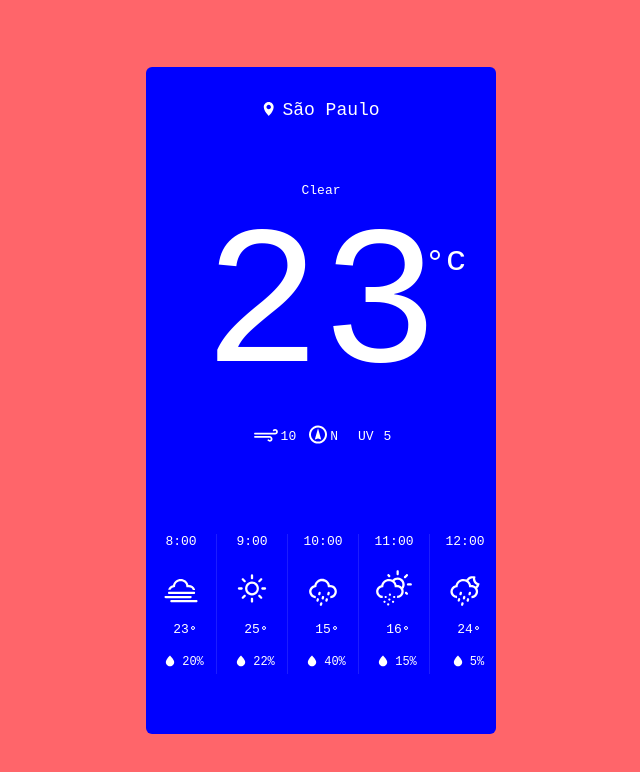
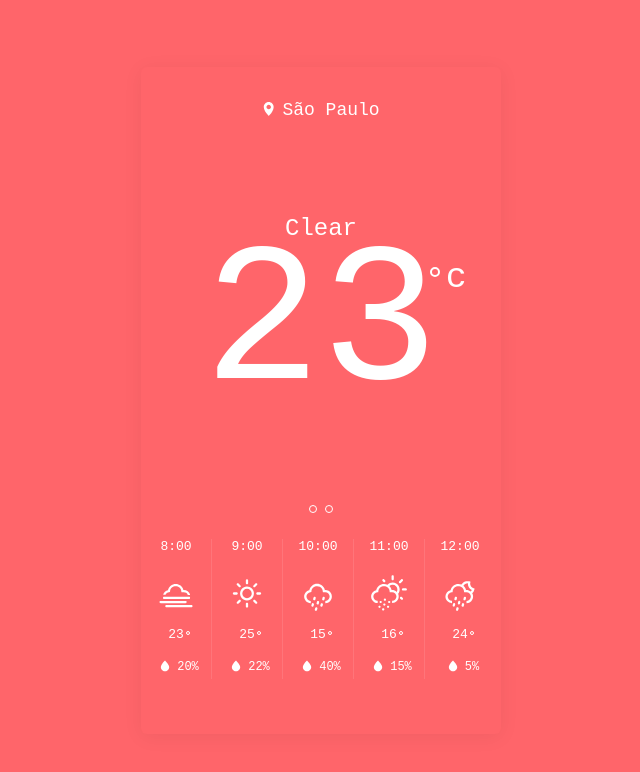
Before and after one commit to insionCEO/PWA-React-Weather-App, a React app: page / in a window 1280 px wide. Shown: the top 772 px of the page, without its empty margins (319-959 px from the left). Built offline with nearby package versions, Linux system fonts and the light colour scheme; no server answers.

Commit message:
wip styling

```diff
--- a/src/App.css
+++ b/src/App.css
@@ -11,6 +11,8 @@ body {
 .App {
   display: flex;
   flex-direction: column;
+  height: 100vh;
+  justify-content: space-between;
 }
 
 .current-condition {
@@ -58,6 +60,13 @@ body {
 .temperature__unit {
   display: flex;
   flex-direction: row;
+}
+
+.temperature__status {
+  font-size: 24px;
+  position: absolute;
+  text-align: center;
+  width: 100%;
 }
 
 .temperature__unit .temperature__unit-dot {
@@ -119,6 +128,7 @@ body {
 
 .wrapper-temperature {
   margin-top: 60px;
+  position: relative;
 }
 
 .uv {
@@ -142,8 +152,6 @@ body {
   display: flex;
   flex-direction: row;
   justify-content: center;
-  margin-bottom: 80px;
-  margin-top: 80px;
 }
 
 .forecast-hourly__item {
@@ -165,6 +173,7 @@ body {
   display: flex;
   flex-direction: row;
   justify-content: center;
+  margin-bottom: 20px;
 }
 
 .forecast-daily__item {
@@ -241,20 +250,48 @@ body {
   }
 
   .App {
-    background-color: blue;
+    background-color: #ff656a;
     border-radius: 6px;
+    box-shadow: 0 3px 20px 0 rgba(0, 0, 0, .06);
     height: 667px;
     max-width: 375px;
-    overflow: scroll;
+    overflow-y: scroll;
   }
 }
 
 
 .forecasts {
+  display: flex;
+  flex-direction: column;
+  margin-top: 0;
+}
+
+.forecasts__scroll-panel {
   align-items: baseline;
   align-self: center;
   display: flex;
   justify-content: flex-start;
-  overflow: scroll;
-  width: 350px;
+  overflow-x: scroll;
+  overflow-y: hidden;
+  width: 360px;
 }
+
+.navigation {
+  align-items: center;
+  display: flex;
+  height: 20px;
+  justify-content: center;
+  margin-bottom: 20px;
+  margin-top: 60px;
+  width: 100%;
+}
+
+.navigation-dot {
+  background-color: #ff656a;
+  border: 1px solid #ffffff;
+  border-radius: 6px;
+  height: 6px;
+  margin-left: 4px;
+  margin-right: 4px;
+  width: 6px;
+}
--- a/src/App.js
+++ b/src/App.js
@@ -32,17 +32,17 @@ class App extends Component {
   render() {
     return (
       <div className="App">
-        <section className="current-condition">
-          <div className="location">
+          <section className="location">
             <span className="location__icon">
               <svg enable-background="new 0 0 24 24" height="24px" id="Layer_1" version="1.1" viewBox="0 0 24 24" width="24px">
                 <path d="M11.513,12.38c-2.117,0-3.835-1.729-3.835-3.862c0-2.135,1.718-3.863,3.835-3.863s3.835,1.729,3.835,3.863  C15.348,10.65,13.63,12.38,11.513,12.38 M11.513,0C6.825,0,3.025,3.827,3.025,8.549c0,4.46,3.844,10.213,6.411,13.014  c0.959,1.045,2.076,2.454,2.076,2.454s1.2-1.417,2.229-2.493C16.306,18.84,20,13.451,20,8.549C20,3.827,16.2,0,11.513,0"/>
               </svg>
             </span>
             <span className="location__text">{this.state.currentCondition.location}</span>
-          </div>
+          </section>
+        <section className="current-condition">
           <div className="wrapper-temperature">
-          <span>{this.state.currentCondition.weather}</span>
+          <span className="temperature__status">{this.state.currentCondition.weather}</span>
             <div className="temperature">
               <span className="temperature__value">{this.state.currentCondition.temperature}</span>
               <div className="temperature__unit">
@@ -50,52 +50,16 @@ class App extends Component {
                 <span className="temperature__unit-letter">c</span>
               </div>
             </div>
-            <div className="current-condition__details">
-            <div className="wind">
-             <div>
-              <div className="wind__speed">
-                <span className="wind__speed-icon">
-                    <svg version="1.1" id="Layer_1" xmlns="http://www.w3.org/2000/svg" x="0px" y="0px"
-                      viewBox="0 0 30 30" Style="enable-background:new 0 0 30 30;">
-                    <path d="M3.1,16.97c0,0.24,0.09,0.45,0.28,0.62c0.16,0.19,0.37,0.28,0.63,0.28H18.7c0.29,0,0.53,0.1,0.73,0.3
-                      c0.2,0.2,0.3,0.45,0.3,0.74c0,0.29-0.1,0.53-0.3,0.72c-0.2,0.19-0.44,0.29-0.74,0.29c-0.29,0-0.54-0.1-0.73-0.29
-                      c-0.16-0.18-0.36-0.26-0.6-0.26c-0.25,0-0.46,0.09-0.64,0.26s-0.27,0.38-0.27,0.61c0,0.25,0.09,0.46,0.28,0.63
-                      c0.56,0.55,1.22,0.83,1.96,0.83c0.78,0,1.45-0.27,2.01-0.81c0.56-0.54,0.83-1.19,0.83-1.97s-0.28-1.44-0.84-2
-                      c-0.56-0.56-1.23-0.84-2-0.84H4.01c-0.25,0-0.46,0.09-0.64,0.26C3.19,16.51,3.1,16.72,3.1,16.97z M3.1,13.69
-                      c0,0.23,0.09,0.43,0.28,0.61c0.17,0.18,0.38,0.26,0.63,0.26h20.04c0.78,0,1.45-0.27,2.01-0.82c0.56-0.54,0.84-1.2,0.84-1.97
-                      c0-0.77-0.28-1.44-0.84-1.99s-1.23-0.83-2.01-0.83c-0.77,0-1.42,0.27-1.95,0.8c-0.18,0.16-0.27,0.38-0.27,0.67
-                      c0,0.26,0.09,0.47,0.26,0.63c0.17,0.16,0.38,0.24,0.63,0.24c0.24,0,0.45-0.08,0.63-0.24c0.19-0.21,0.42-0.31,0.7-0.31
-                      c0.29,0,0.53,0.1,0.73,0.3c0.2,0.2,0.3,0.44,0.3,0.73c0,0.29-0.1,0.53-0.3,0.72c-0.2,0.19-0.44,0.29-0.73,0.29H4.01
-                      c-0.25,0-0.46,0.09-0.64,0.26C3.19,13.23,3.1,13.44,3.1,13.69z"/>
-                    </svg>
-                </span>
-                <span className="wind__speed-value">{this.state.currentCondition.wind.speed}</span>
-              </div>
-              <div className="wind__direction">
-                <span className="wind__direction-icon">
-                  <svg version="1.1" id="Layer_1" xmlns="http://www.w3.org/2000/svg" x="0px" y="0px"
-                    viewBox="0 0 30 30" Style="enable-background:new 0 0 30 30;">
-                  <path d="M3.74,14.5c0-2.04,0.51-3.93,1.52-5.66s2.38-3.1,4.11-4.11s3.61-1.51,5.64-1.51c1.52,0,2.98,0.3,4.37,0.89
-                    s2.58,1.4,3.59,2.4s1.81,2.2,2.4,3.6s0.89,2.85,0.89,4.39c0,1.52-0.3,2.98-0.89,4.37s-1.4,2.59-2.4,3.59s-2.2,1.8-3.59,2.39
-                    s-2.84,0.89-4.37,0.89c-1.53,0-3-0.3-4.39-0.89s-2.59-1.4-3.6-2.4s-1.8-2.2-2.4-3.58S3.74,16.03,3.74,14.5z M6.22,14.5
-                    c0,2.37,0.86,4.43,2.59,6.18c1.73,1.73,3.79,2.59,6.2,2.59c1.58,0,3.05-0.39,4.39-1.18s2.42-1.85,3.21-3.2s1.19-2.81,1.19-4.39
-                    s-0.4-3.05-1.19-4.4s-1.86-2.42-3.21-3.21s-2.81-1.18-4.39-1.18s-3.05,0.39-4.39,1.18S8.2,8.75,7.4,10.1S6.22,12.92,6.22,14.5z
-                    M11.11,20.35l3.75-13.11c0.01-0.1,0.06-0.15,0.15-0.15s0.14,0.05,0.15,0.15l3.74,13.11c0.04,0.11,0.03,0.19-0.02,0.25
-                    s-0.13,0.06-0.24,0l-3.47-1.3c-0.1-0.04-0.2-0.04-0.29,0l-3.5,1.3c-0.1,0.06-0.17,0.06-0.21,0S11.09,20.45,11.11,20.35z"/>
-                  </svg>
-                </span>
-                <span className="wind__direction-value">{this.state.currentCondition.wind.direction}</span>
-              </div>
-              </div>
-            </div>
-            <div className="uv">
-              <span className="uv__label">uv</span>
-              <span className="uv__value">{this.state.currentCondition.uv.indice}</span>
-            </div>
-            </div>
               </div>
         </section>
         <section className="forecasts">
+
+        <section className="navigation">
+          <div className="navigation-dot"></div>
+          <div className="navigation-dot"></div>
+        </section>
+
+        <div className="forecasts__scroll-panel">
         <section className="forecast-hourly">
             {
               this.state.foreCastHourly.map((item) => {
@@ -152,6 +116,8 @@ class App extends Component {
               })
             }
           </section>
+        </div>
+
         </section>
 
 
```
Lines whose indentation alone changed are shown as unchanged.
